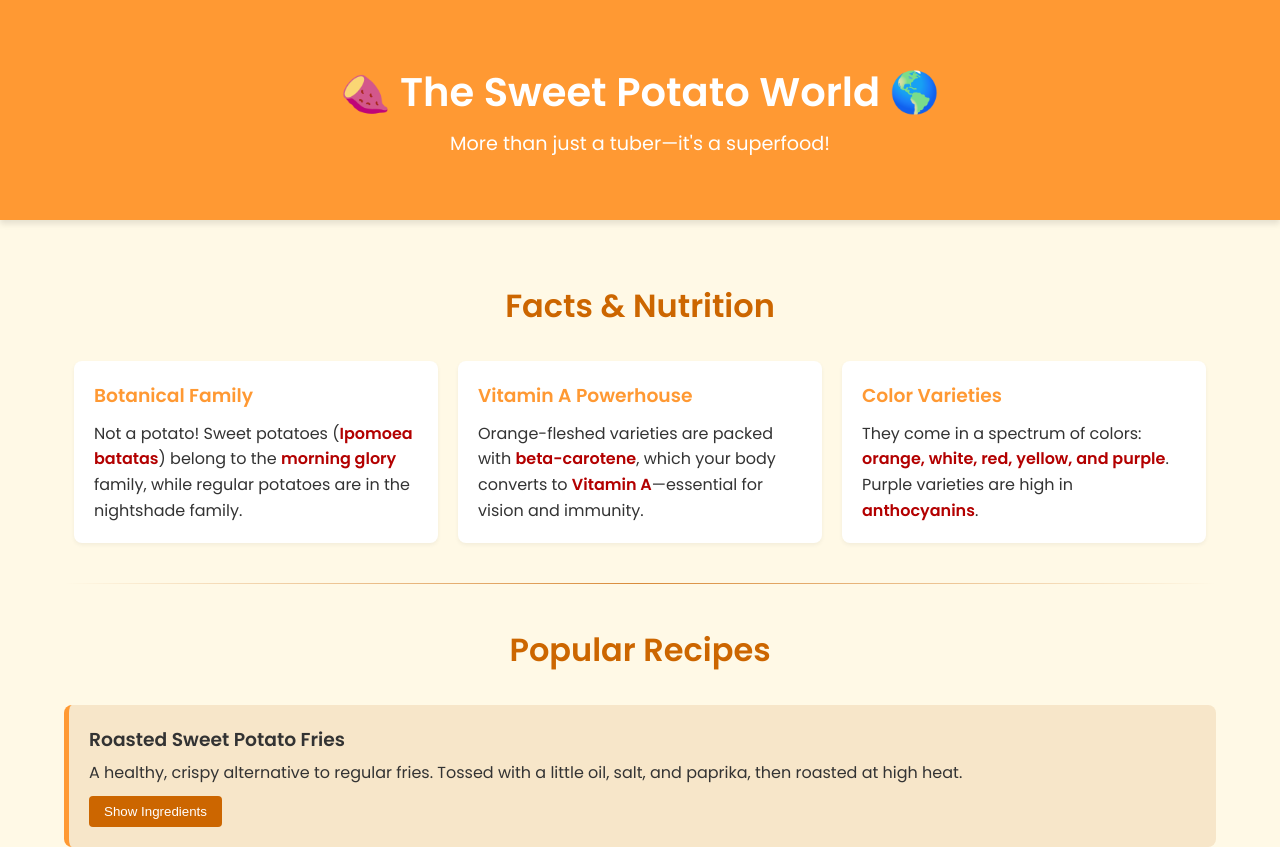
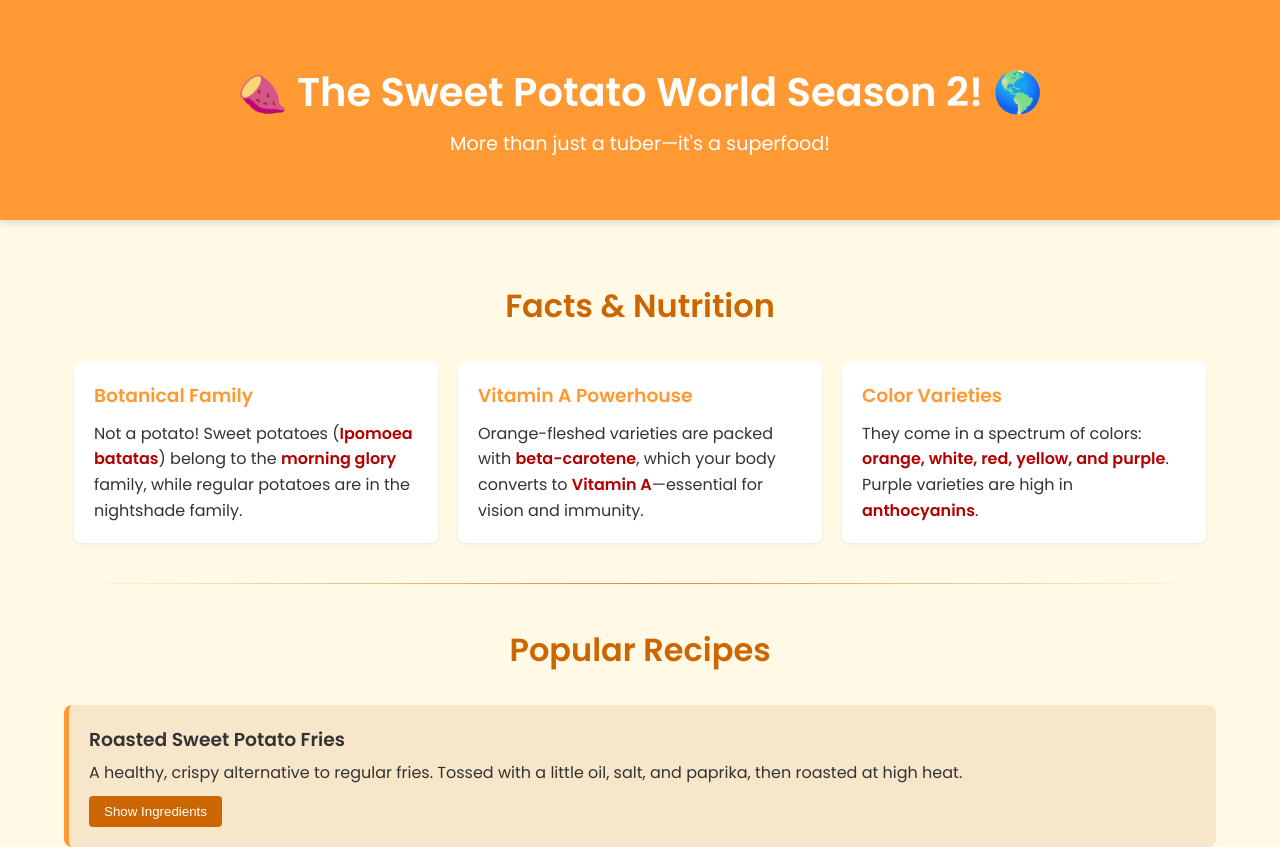
Before and after one commit to rvorbita/s3-website-potato, a plain HTML site: page index.html in a window 1280 px wide. Shown: the top 847 px of the page. Drawn offline with Linux system fonts and the light colour scheme.

Commit message:
edited index to s2

```diff
--- a/index.html
+++ b/index.html
@@ -11,7 +11,7 @@
 
     <header>
         <div class="container">
-            <h1>🍠 The Sweet Potato World 🌎</h1>
+            <h1>🍠 The Sweet Potato World Season 2! 🌎</h1>
             <p>More than just a tuber—it's a superfood!</p>
         </div>
     </header>
```
